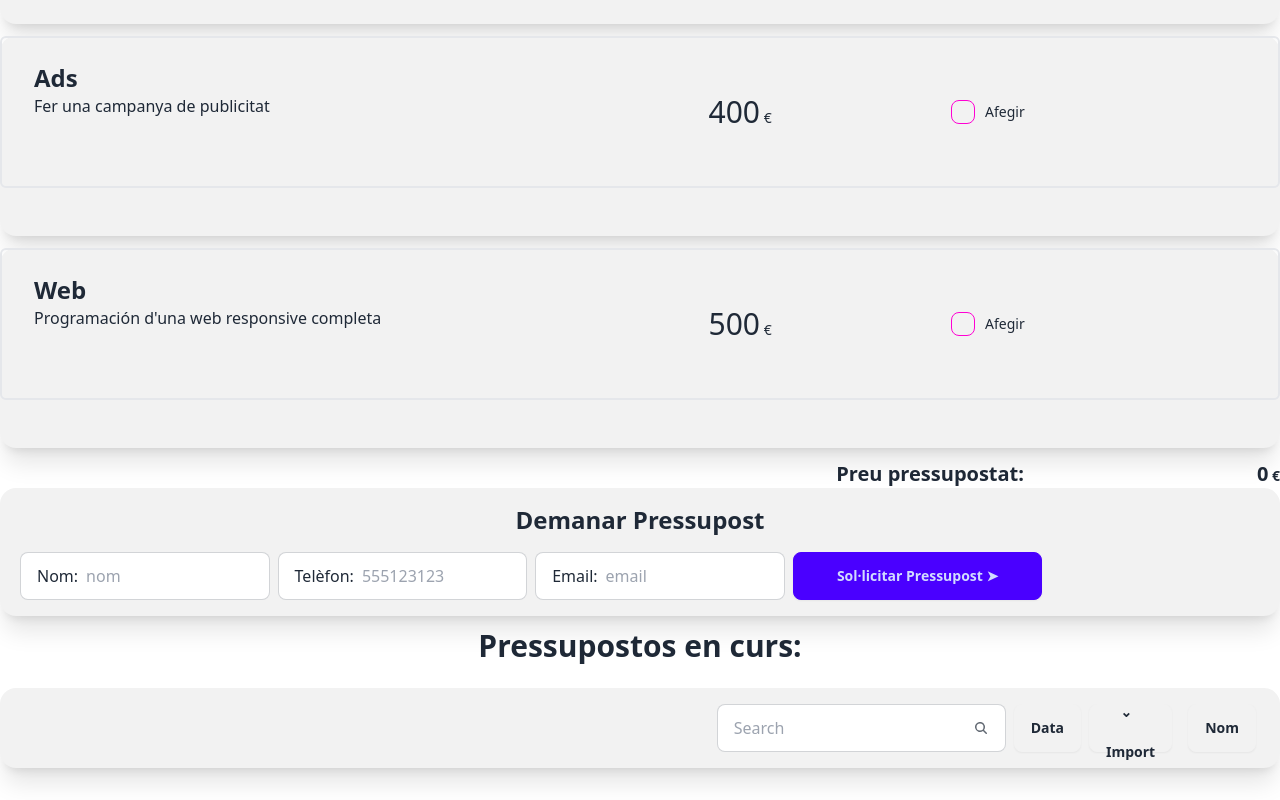
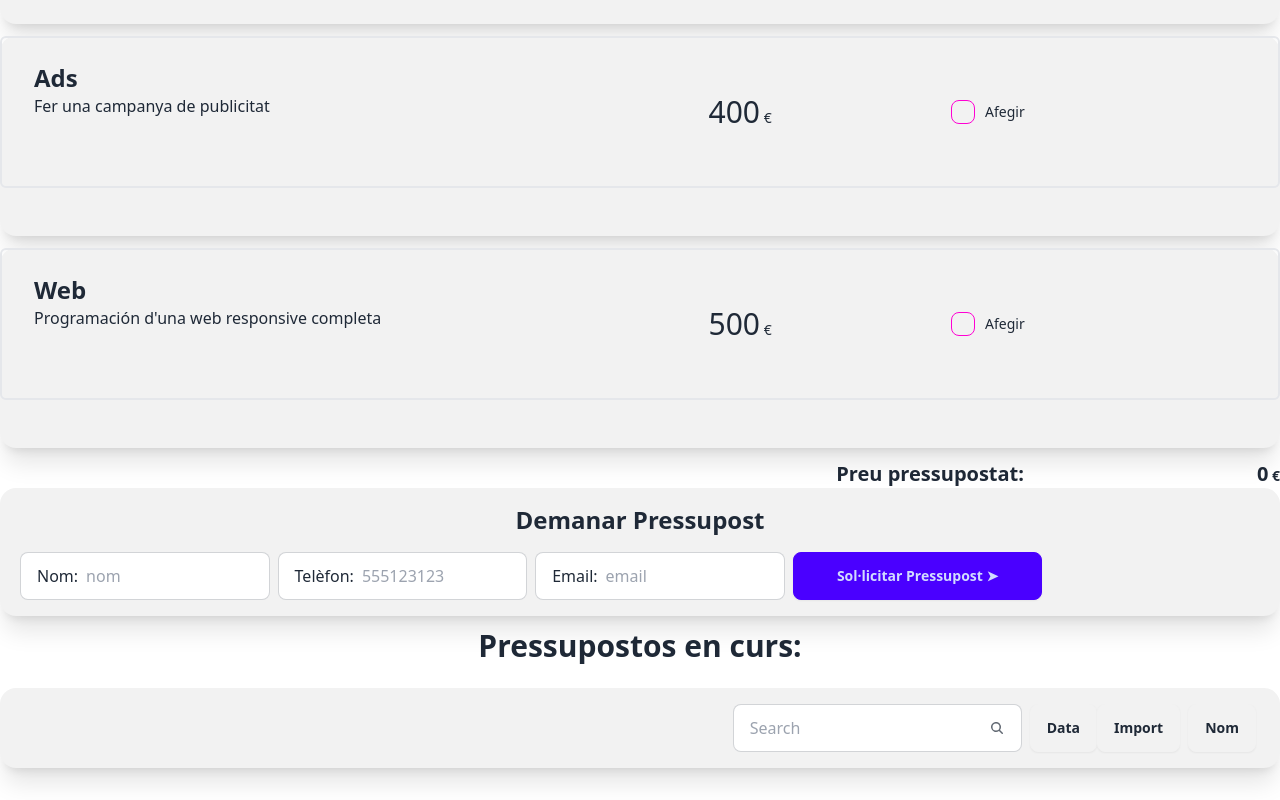
Before and after one commit to raquelEve/S6-pressupostos, a React (Vite) app: page /calculadora in a window 1280 px wide. Shown: the part 460-1260 px from the top of the page. Built offline with nearby package versions, Linux system fonts and the light colour scheme.

Commit message:
S6 Ex7 order by name, data and total

```diff
--- a/src/components/quoteListContainer/orderButtonPack/OrderButtonPack.jsx
+++ b/src/components/quoteListContainer/orderButtonPack/OrderButtonPack.jsx
@@ -25,17 +25,18 @@ export default function OrderButtonPack() {
       <button className="btn" onClick={orderbyData}>
         Data
       </button>
-      <div className="btn mx-2">
+      <button className="btn" onClick={orderbyImport}>
+        Import
+      </button>
+
+      {/* <div className="btn mx-2">
         <label className="swap swap-rotate" onClick={orderbyImport}>
           Import
-          {/* this hidden checkbox controls the state */}
           <input type="checkbox" />
-          {/* icon */}
           <span className="swap-on fill-current w-10 h-10">&#8963;</span>
-          {/*  icon */}
           <span className="swap-off fill-current w-10 h-10">&#8964;</span>
         </label>
-      </div>
+      </div> */}
       <button className="btn mx-2" onClick={orderbyName}>
         Nom
       </button>
--- a/src/contexts/quoteListContext.jsx
+++ b/src/contexts/quoteListContext.jsx
@@ -13,6 +13,7 @@ export const useQuoteListContext = () => {
 export const QuoteListContextProvider = ({ children }) => {
   // variables de aqui:
   const [quoteList, setQuoteList] = useState([]);
+  const [hasBeenSortered, setHasBeenSortered] = useState(false);
 
   // Efecto para mostrar el estado actualizado de quoteList
   useEffect(() => {}, [quoteList]);
@@ -34,15 +35,27 @@ export const QuoteListContextProvider = ({ children }) => {
   //* Order by functions::
 
   const orderbyName = () => {
-    console.log("by name");
-    // const items = ["réservé", "premier", "communiqué", "café", "adieu", "éclair"];
-    // items.sort((a, b) => a.localeCompare(b));
+    const ordercopy = [...quoteList];
+    ordercopy.sort((a, b) => a.user.name.localeCompare(b.user.name));
+    setQuoteList(ordercopy);
   };
+
   const orderbyData = () => {
-    console.log("by data");
+    const ordercopy = [...quoteList];
+    ordercopy.sort((a, b) => a.id - b.id);
+    setQuoteList(ordercopy);
   };
+
   const orderbyImport = () => {
-    console.log("by import");
+    const ordercopy = [...quoteList];
+
+    if (hasBeenSortered) {
+      ordercopy.sort((a, b) => b.total - a.total);
+    } else {
+      ordercopy.sort((a, b) => a.total - b.total);
+    }
+    setHasBeenSortered(!hasBeenSortered);
+    setQuoteList(ordercopy);
   };
 
   //! Objeto de value
```
